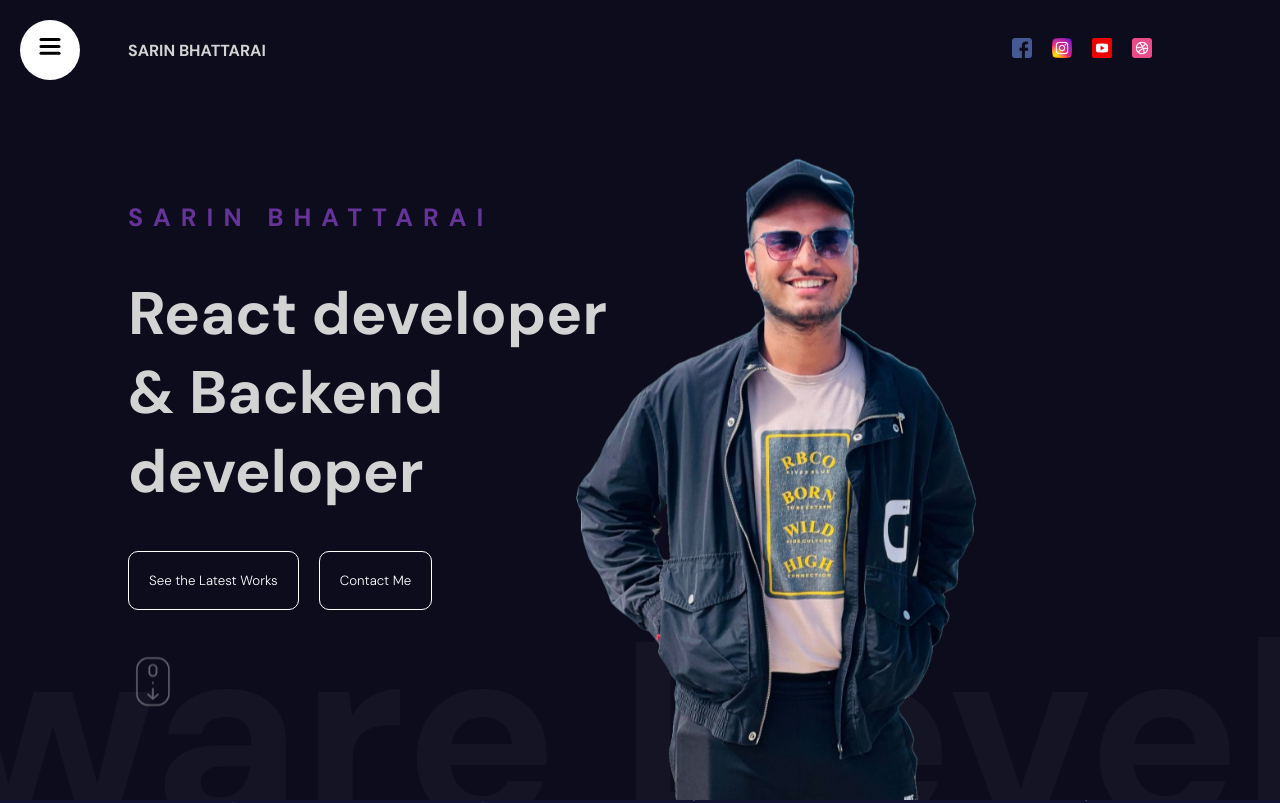
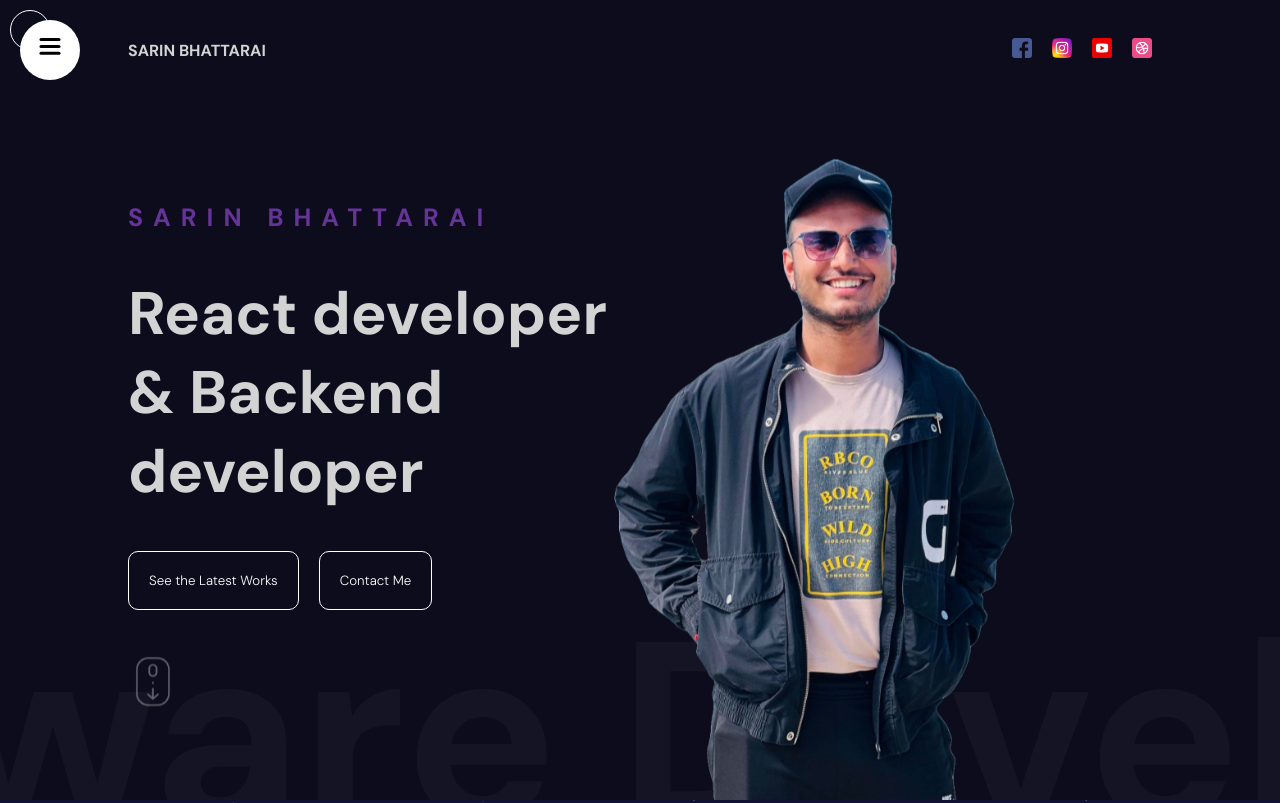
Before and after one commit to Sarin-Bhattarai/personal-portfolio, a React (Vite) app: page / in a window 1280 px wide. Shown: the top 803 px of the page. Built offline with nearby package versions, Linux system fonts and the light colour scheme.

Commit message:
feat(cursor-animation)

```diff
--- a/src/App.jsx
+++ b/src/App.jsx
@@ -4,12 +4,14 @@ import { Toaster } from "react-hot-toast";
 import Contact from "./pages/contact/Contact";
 import Navbar from "./components/header/Navbar";
 import Services from "./pages/services/Services";
+import Cursor from "./components/cursor/Cursor";
 import Parallax from "./pages/parallax/Parallax";
 import Portfolio from "./pages/portfolio/Portfolio";
 
 const App = () => {
   return (
     <div>
+      <Cursor />
       <section id="Home">
         <Navbar />
         <Hero />
--- /dev/null
+++ b/src/components/cursor/Cursor.jsx
@@ -0,0 +1,28 @@
+import "./cursor.scss";
+import { motion } from "framer-motion";
+import { useState, useEffect } from "react";
+
+const Cursor = () => {
+  const [position, setPosition] = useState({ x: 0, y: 0 });
+
+  useEffect(() => {
+    const mouseMove = (e) => {
+      setPosition({ x: e.clientX, y: e.clientY });
+    };
+
+    window.addEventListener("mousemove", mouseMove);
+
+    return () => {
+      window.removeEventListener("mousemove", mouseMove);
+    };
+  }, []);
+
+  return (
+    <motion.div
+      className="cursor"
+      animate={{ x: position.x + 10, y: position.y + 10 }}
+    ></motion.div>
+  );
+};
+
+export default Cursor;
--- /dev/null
+++ b/src/components/cursor/cursor.scss
@@ -0,0 +1,8 @@
+.cursor{
+    width: 40px;
+    height: 40px;
+    border-radius: 50%;
+    border: 1px solid white;
+    position: fixed;
+    z-index: 999;
+}
--- a/src/pages/hero/hero.scss
+++ b/src/pages/hero/hero.scss
@@ -50,7 +50,7 @@
         height: 100%;
         position: absolute;
         top: -12%;
-        right:15%;
+        right:12%;
 
         img{
             height: 120%;
```
